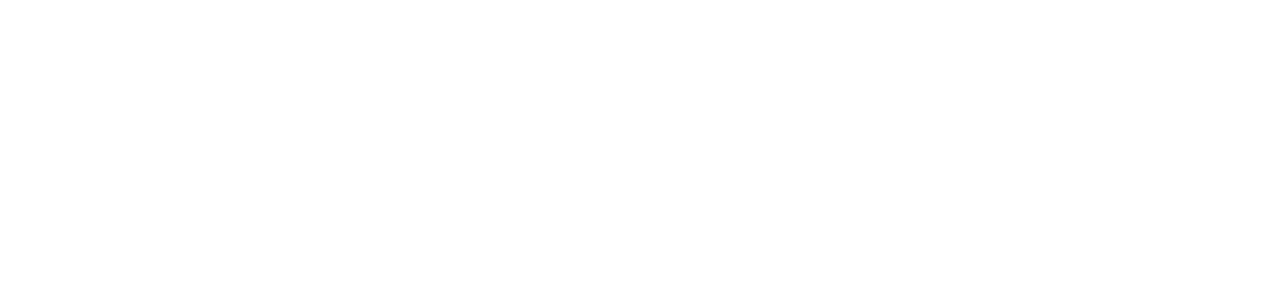
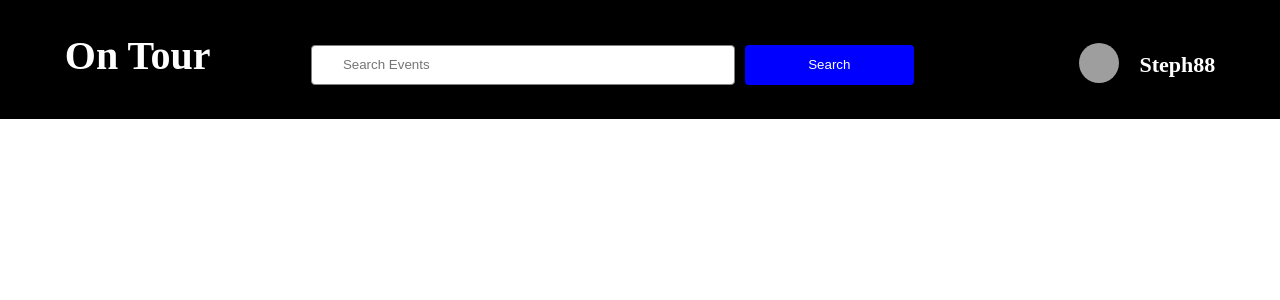
Before and after one commit to StephaneMorera/On-Tour, a React (Create React App) app: page / in a window 1280 px wide. Shown: the top 300 px of the page. Built offline with nearby package versions, Linux system fonts and the light colour scheme; grey boxes are pictures that could not be loaded.

Commit message:
finished most header styling

```diff
--- a/src/App.js
+++ b/src/App.js
@@ -1,7 +1,12 @@
 import "./styles/_global.scss";
+import Header from "./components/Header/Header";
 
 function App() {
-  return <div className="App"></div>;
+  return (
+    <>
+      <Header />
+    </>
+  );
 }
 
 export default App;
--- /dev/null
+++ b/src/components/Header/Header.js
@@ -0,0 +1,30 @@
+import "./Header.scss";
+import avatar from "../../assets/images/avatar.jpg"
+
+const Header = () => {
+  return (
+
+      <nav className="header">
+        <div className="header__title-container">
+        <h1 className="header__title">On Tour</h1>
+        </div>
+        <section className="header__searchbar">
+            <div className="header__search-container">
+            <input className="header__input" name="search" type="text" placeholder="Search Events" />
+            <button className="header__button">Search</button>
+            </div>
+            <div className="header__user">
+                <div className="header__avatar">
+                    <img className="header__img" src={avatar} alt="" />
+                </div>
+                <div className="header__user-title">
+                    <h4 className="header__username">Steph88</h4>
+                </div>
+            </div>
+        </section>
+      </nav>
+
+  );
+};
+
+export default Header;
--- /dev/null
+++ b/src/components/Header/Header.scss
@@ -0,0 +1,108 @@
+@use "../../styles/mixins" as *;
+@use "../../styles/global";
+@use "../../styles/variables" as *;
+
+.header {
+    background-color: black;
+    display: flex;
+    flex-direction: column;
+    justify-content: center;
+    align-items: center;
+    width: 100%;
+    padding: 1.2rem;
+
+    @include tablet {
+        flex-direction: row;
+        align-items: baseline;
+    }
+
+    &__title {
+        color: white;
+        font-size: 4rem;
+        margin-bottom: 1rem;
+        margin-top: 3rem;
+
+        @include tablet {
+            margin-top: 2rem;
+            margin-bottom: 0;
+        }
+    }
+
+    &__searchbar {
+        display: flex;
+        flex-direction: column;
+        justify-content: center;
+        width: 100%;
+
+        @include tablet {
+            flex-direction: row;
+            justify-content: flex-end;
+            align-items: center;
+            width: 80%;
+        }
+    }
+
+    &__search-container {
+        display: flex;
+        flex-direction: column;
+        order: 1;
+        width: 100%;
+
+        @include tablet {
+            order: 0;
+            width: 60%;
+            gap: 1rem;
+            flex-direction: row;
+        }
+    }
+
+    &__input {
+        height: 4rem;
+        order: 0;
+        width: 100%;
+        border-radius: .4rem;
+        padding-left: 3.1rem;
+        border: solid 1px gray;
+    }
+
+    &__button {
+        width: 100%;
+        height: 4rem;
+        margin-top: 1rem;
+        border-radius: .4rem;
+        background-color: blue;
+        border: none;
+        color: white;
+
+        @include tablet {
+            margin-top: 0;
+            width: 40%;
+        }
+    }
+
+    &__user {
+        display: flex;
+        justify-content: flex-start;
+        align-items: center;
+        order: 0;
+        width: 100%;
+
+        @include tablet {
+            width: 30%;
+            justify-content: flex-end;
+        }
+    }
+
+    &__username {
+        color: white;
+        font-size: 2.2rem;
+    }
+
+    &__img {
+        object-fit: cover;
+        width: 4rem;
+        height: 4rem;
+        border-radius: 50%;
+        margin-right: 2rem;
+    }
+}
--- /dev/null
+++ b/src/styles/_mixins.scss
@@ -0,0 +1,13 @@
+@use "./variables" as *;
+
+@mixin tablet {
+    @media (min-width: $tablet-breakpoint) {
+      @content;
+    }
+}
+
+@mixin desktop {
+    @media (min-width: $desktop-breakpoint) {
+      @content;
+    }
+}
--- /dev/null
+++ b/src/styles/_variables.scss
@@ -0,0 +1,2 @@
+$tablet-breakpoint: 768px;
+$desktop-breakpoint: 1280px;
```
Also changed, not shown: 1 other file (tests, documents, lock files or other folders).
